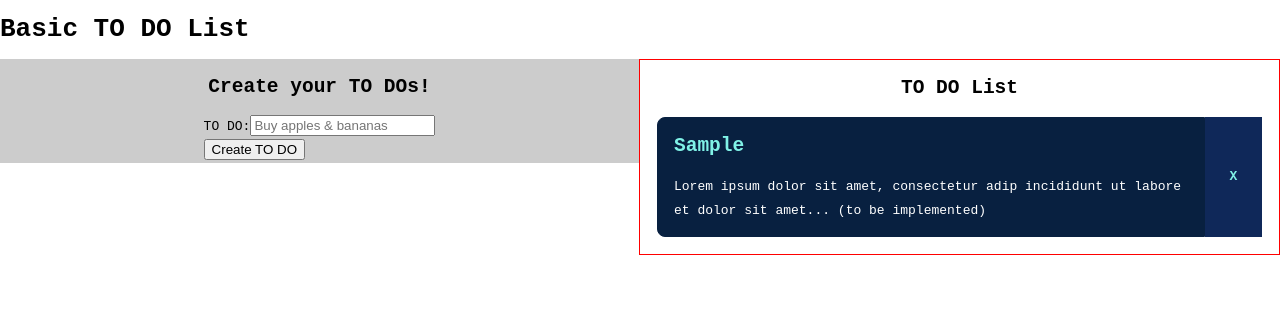
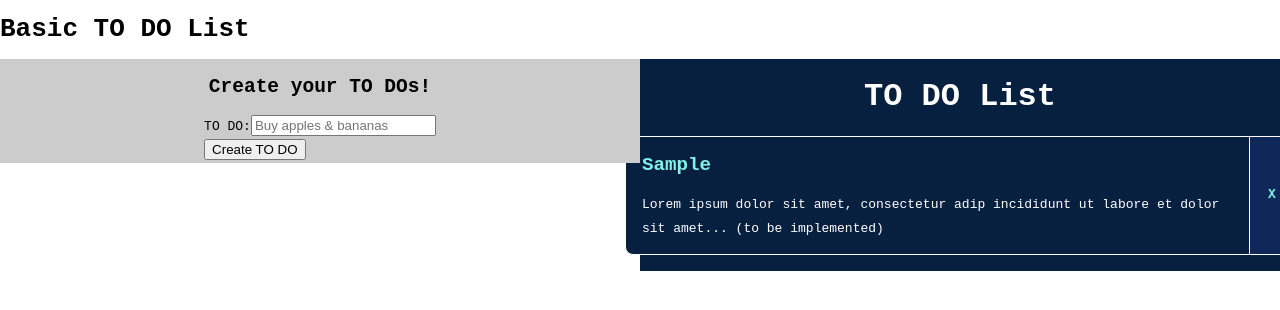
Before and after one commit to lopez-tomas/basic-todo-list, a React (Create React App) app: page / in a window 1280 px wide. Both pictures are taken after typing "Sample" into the empty fields and a click on the input "Create TO DO". Shown: the top 310 px of the page. Built offline with nearby package versions, Linux system fonts and the light colour scheme.

Commit message:
[FEAT/styles]: minor changes & new styles added. ToDoList component styles added.

```diff
--- a/src/styles/App.sass
+++ b/src/styles/App.sass
@@ -1,3 +1,5 @@
+@use './modules/colors'
+
 /* global styles START */
 body
 	margin: 0
@@ -9,7 +11,6 @@ ul
 	padding: 0
 
 	li
-		padding: 0 16px 0 16px
 		list-style: none
 /* global styles END */
 
@@ -30,7 +31,9 @@ ul
 		background-color: #ccc
 
 	.ToDoList-container
-		border: 1px solid red
+		color: colors.$white
+		background-color: colors.$primary-background
 
 		h1
+			font-size: 2rem
 			text-align: center
--- a/src/styles/ToDo.sass
+++ b/src/styles/ToDo.sass
@@ -2,19 +2,23 @@
 
 .ToDo
   display: flex
+  width: 90%
+  min-width: 300px
+  width: 670px
   margin-bottom: 16px
-  border: 1px solid colors.$white
-  border-radius: 8px
 
   .ToDo-info
-    width: 90%
-    padding: 0 16px 0 16px
+    width: 93%
+    padding: 0 16px
     background-color: colors.$primary-background
-    border: 1px solid colors.$primary-background
+    border: 1px solid colors.$white
     border-bottom-left-radius: 8px
     border-top-left-radius: 8px
+    overflow-wrap: break-word
+    word-wrap: break-word
 
     h2
+      font-size: 1.2rem
       color: colors.$primary-color
     p
       color: colors.$white
@@ -23,9 +27,12 @@
     display: flex
     justify-content: center
     align-items: center
-    width: 10%
+    width: 7%
+    min-width: 35px
+    margin: 1px solid colors.$tertiary-color
     background-color: colors.$secondary-background
-    margin: 1px solid colors.$tertiary-color
+    border: 1px solid colors.$white
+    border-left: 0
     cursor: pointer
 
     span
--- /dev/null
+++ b/src/styles/ToDoList.sass
@@ -0,0 +1,4 @@
+.ToDoList
+  display: flex
+  flex-direction: column
+  align-items: center
```
